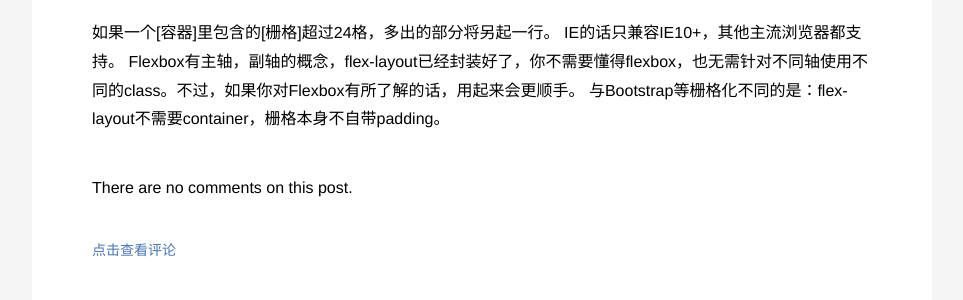
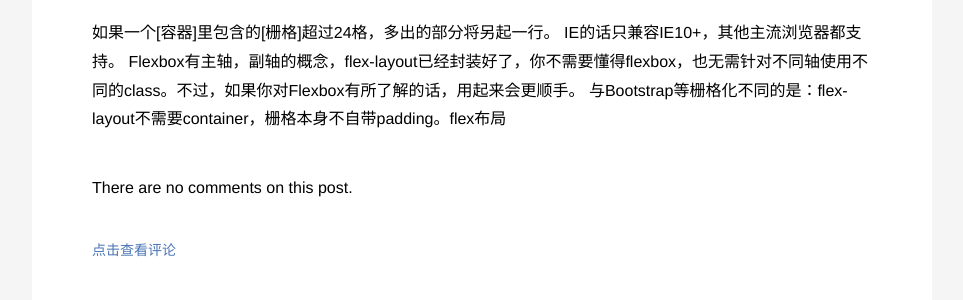
Before and after one commit to ioloveuu/ioloveuu.github.io, a Jekyll site: the page built from _posts/2016-11-20-flex-notes.md, in a window 1280 px wide. Shown: the part 742-1042 px from the top of the page, without its empty margins (158-1121 px from the left). Built offline with Jekyll 4.4.1, drawn with Linux system fonts in a browser that asks for light colours; nearby versions of some CDN libraries; a script that is not in the unit is left out; grey boxes are pictures that could not be loaded.

Commit message:
Update 2016-11-20-flex-notes.md

```diff
--- a/_posts/2016-11-20-flex-notes.md
+++ b/_posts/2016-11-20-flex-notes.md
@@ -27,10 +27,7 @@ flex-layout解决了css布局的不少问题:
 如果一个[容器]里包含的[栅格]超过24格，多出的部分将另起一行。
 IE的话只兼容IE10+，其他主流浏览器都支持。
 Flexbox有主轴，副轴的概念，flex-layout已经封装好了，你不需要懂得flexbox，也无需针对不同轴使用不同的class。不过，如果你对Flexbox有所了解的话，用起来会更顺手。
-与Bootstrap等栅格化不同的是：flex-layout不需要container，栅格本身不自带padding。
-
-
-
+与Bootstrap等栅格化不同的是：flex-layout不需要container，栅格本身不自带padding。flex布局
 
 <noscript>Please enable JavaScript to view the comment form powered by <a href="https://commentit.io/">Comm(ent|it)</a></noscript>
 <div id="commentit"></div>
```
